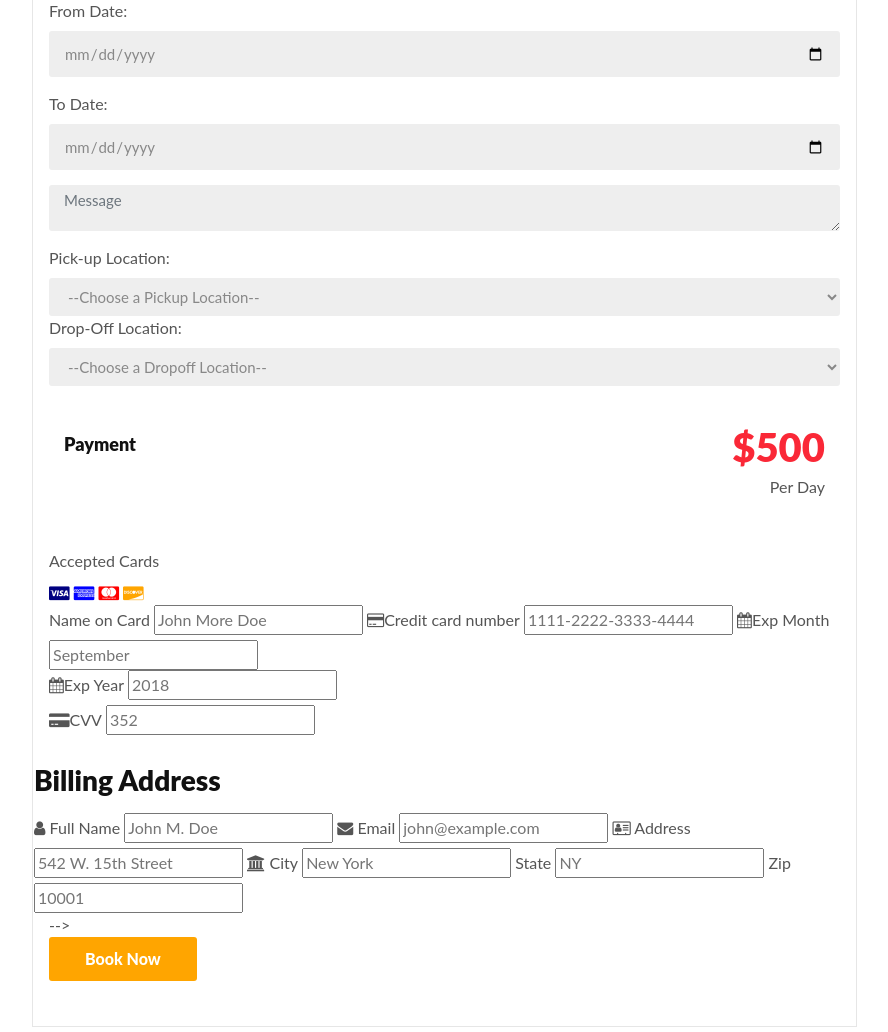
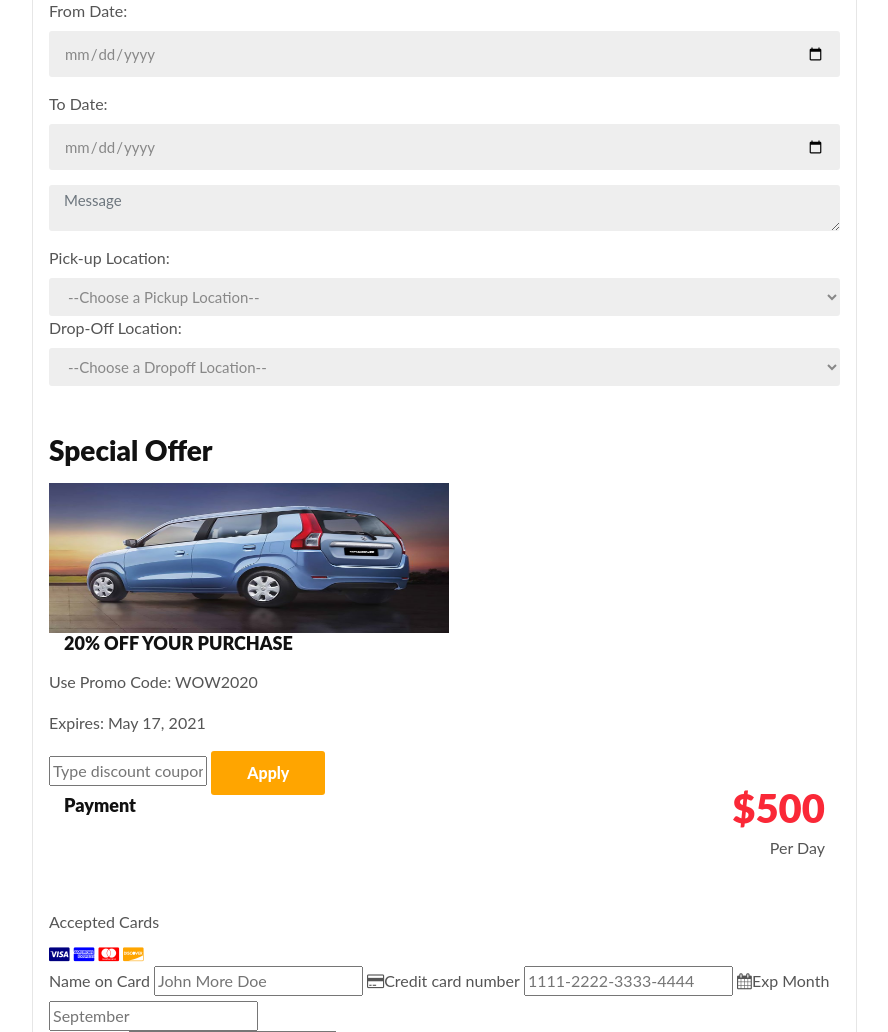
Before and after one commit to rheyavlan/wowcar, a PHP site: page /car_details.php?vhid=1 in a window 1280 px wide. Shown: the part 1682-2714 px from the top of the page, without its empty margins (53-941 px from the left). Run offline with PHP 8.4, Linux system fonts and the light colour scheme; a user stored in the database is signed in; data comes from the database, SQL or seed files in the repository.

Commit message:
discount changes

```diff
--- a/carrental/car_details.php
+++ b/carrental/car_details.php
@@ -399,6 +399,22 @@ if(isset($_POST['submit']))
                   ?>
                 </select>
                 </br></br>
+                <div class="coupon">
+                  <div class="coupponcontainer">
+                    <h3>Special Offer</h3>
+                  </div>
+                  <img src="admin/img/vehicleimages/<?php echo htmlentities($result->Vimage1);?>" alt="Avatar" style="height: 150px; width:400px;">
+                  <div class="container" style="background-color:white">
+                    <h6><b>20% OFF YOUR PURCHASE</b></h6>
+                  </div>
+                  <div class="coupponcontainer">
+                    <p>Use Promo Code: <span class="promo">WOW2020</span></p>
+                    <p class="expire">Expires: May 17, 2021</p>
+                  </div>
+                </div>
+
+                <input type="text" id="discount" name="discount" placeholder="Type discount coupon code" style="width:20%">
+                <input type="submit" class="btn" style="background-color: orange;"  name="apply" value="Apply"></br>
 
                 <div class="col-50">
                 <div class="container">
```
